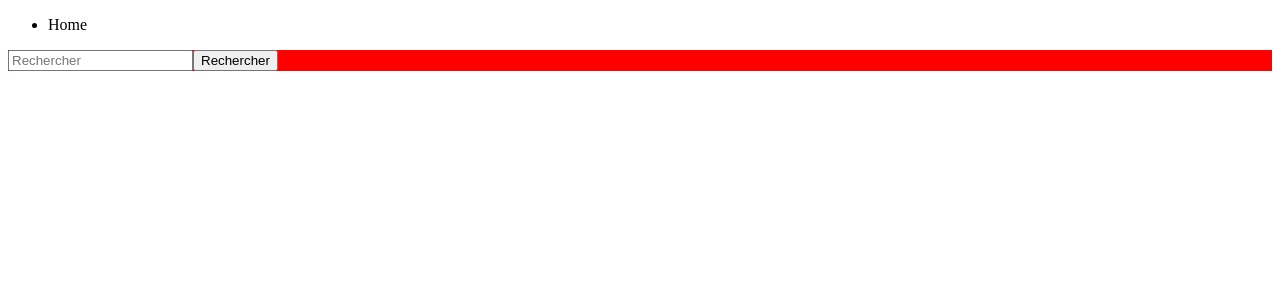
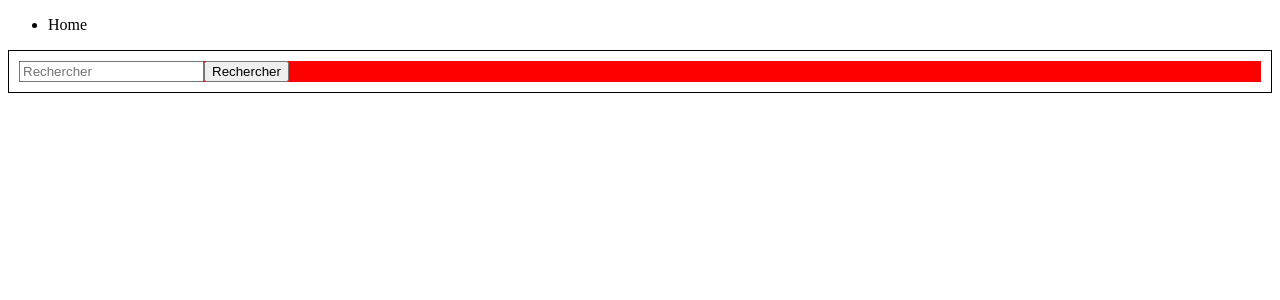
Before and after one commit to Dyl-DJM/angular-exploration, an Angular app: page / in a window 1280 px wide. Shown: the top 300 px of the page. Built offline with nearby package versions, Linux system fonts and the light colour scheme.

Commit message:
Added the ngStyle directive

```diff
--- a/src/app/features/navbar/navbar.component.html
+++ b/src/app/features/navbar/navbar.component.html
@@ -6,7 +6,11 @@
                 <a>Home</a>
             </li>
         </ul>
-        <div>
+        <div [ngStyle]="{
+                    'background-color' : searchInput==='One Piece' ? 'purple' : 'white',
+                    'border' : '1px solid',
+                    'padding' : '10px'
+            }">
             <!--ngClass est utilisé pour ajouter ou retirer des classes conditionnellement, ici si searchInput est
                                                  est une chaîne vide, alors la div sera affichée avec un fond en rouge et vert sinon-->
             <div [ngClass]="{
--- a/src/app/features/navbar/navbar.component.ts
+++ b/src/app/features/navbar/navbar.component.ts
@@ -1,10 +1,11 @@
 import { Component } from '@angular/core';
 import { FormsModule } from '@angular/forms';
 import { NgClass } from '@angular/common';
+import { NgStyle } from '@angular/common';
 
 @Component({
   selector: 'app-navbar',
-  imports: [FormsModule, NgClass],
+  imports: [FormsModule, NgClass, NgStyle],
   templateUrl: './navbar.component.html',
   styleUrl: './navbar.component.css'
 })
```
